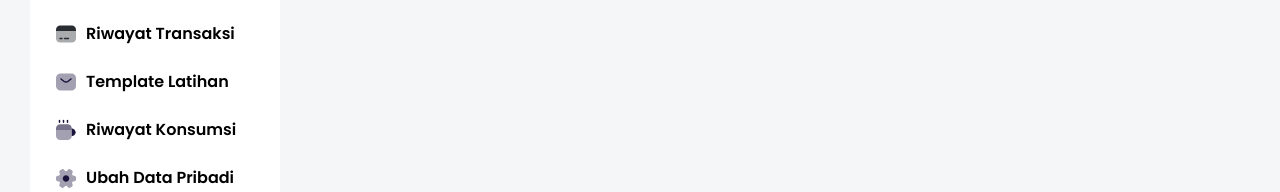
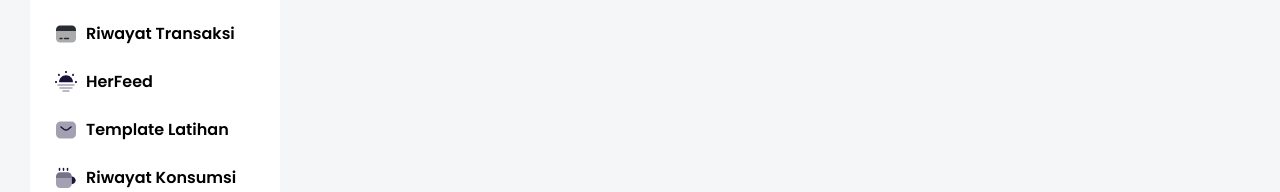
Before and after one commit to lussyanast/herfit, a Next.js app in the folder herfit-frontend/: page /dashboard in a window 1280 px wide. Shown: the part 306-498 px from the top of the page. Built offline with nearby package versions, Linux system fonts and the light colour scheme; no server answers.

Commit message:
Update side-menu.tsx

```diff
--- a/herfit-frontend/src/components/molecules/admin/side-menu.tsx
+++ b/herfit-frontend/src/components/molecules/admin/side-menu.tsx
@@ -27,6 +27,11 @@ function SideMenu() {
             url="/dashboard/my-transactions"
           />
           <ItemMenu
+            image="/icons/sun-fog.svg"
+            title="herFeed"
+            url="/dashboard/feed"
+          />
+          <ItemMenu
             image="/icons/sms.svg"
             title="template latihan"
             url="/dashboard/workout-templates"
```
